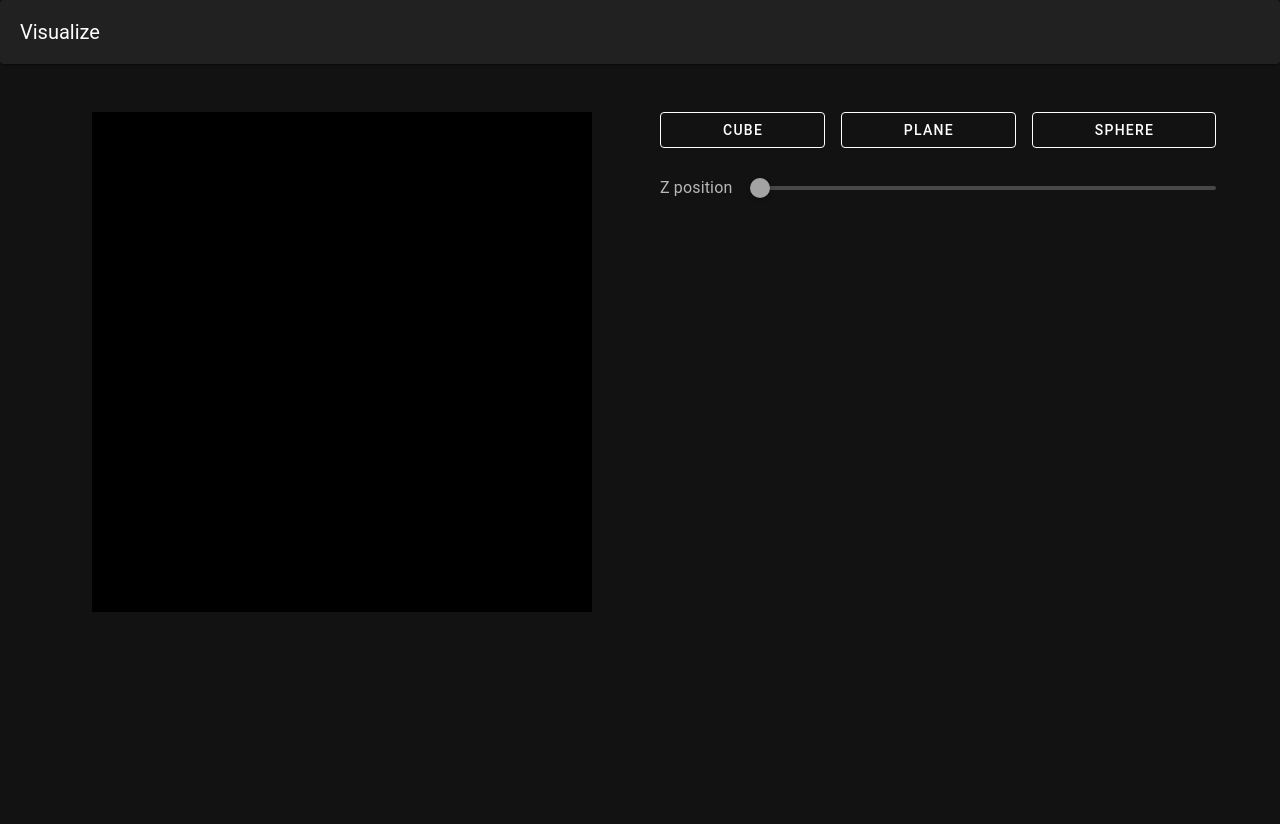
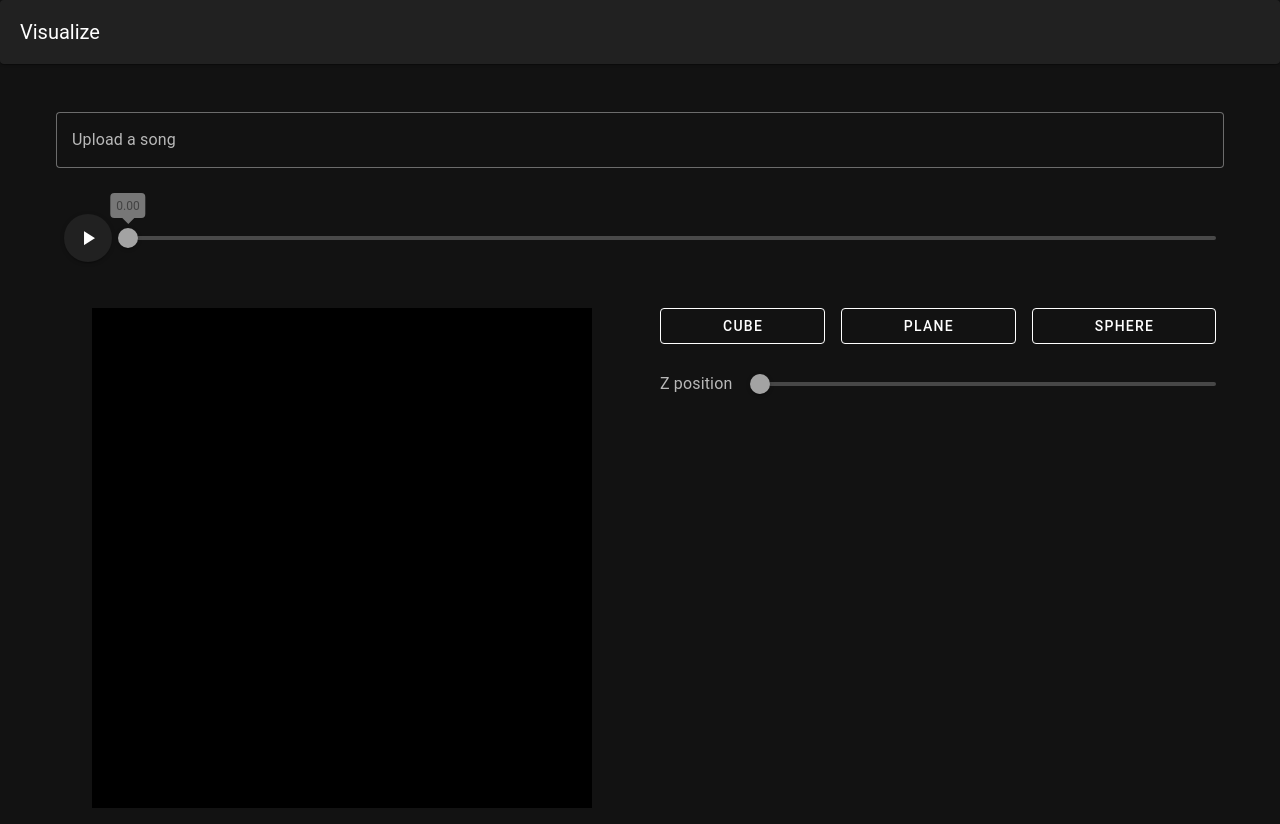
Before and after one commit to campbell-frost/Visualize, a Vue app: page / in a window 1280 px wide. Before the commit the page ends 800 px from the top, so only its background shows below. Built offline with nearby package versions, Linux system fonts and the light colour scheme.

Commit message:
Added audio playback

```diff
--- a/src/components/Visualize.vue
+++ b/src/components/Visualize.vue
@@ -1,18 +1,31 @@
 <template>
   <v-container class="container">
     <v-row class="mt-5">
+      <v-col>
+        <v-file-input label="Upload a song" chips clearable v-model="soundFile" @change="loadAudio" variant="outlined"
+          prepend-icon=""></v-file-input>
+      </v-col>
+    </v-row>
+    <v-row>
+      <v-col class="d-flex align-center">
+        <v-slider v-model="currentTime" :max="duration" @change="seekAudio" thumb-label="always" step="0.01">
+          <template v-slot:prepend>
+            <v-btn @click="togglePlayback" :icon="isPlaying ? 'mdi-pause' : 'mdi-play'" class="play-pause-btn"></v-btn>
+          </template>
+        </v-slider>
+      </v-col>
     </v-row>
     <v-row>
       <v-col>
-        <div ref="canvas" class="canvas" />
+        <div ref="canvas" class="canvas"></div>
       </v-col>
       <v-col>
-        <div class="d-flex justify-space-between mb-6 ">
+        <div class="d-flex justify-space-between mb-6">
           <v-btn class="flex-grow-1 mx-2" variant="outlined" @click="toggleShape('cube')">Cube</v-btn>
           <v-btn class="flex-grow-1 mx-2" variant="outlined" @click="toggleShape('plane')">Plane</v-btn>
           <v-btn class="flex-grow-1 mx-2" variant="outlined" @click="toggleShape('sphere')">Sphere</v-btn>
         </div>
-        <v-slider v-model="zPos" label="Z position" :step="1" max="100" min="2" track-color="grey" />
+        <v-slider v-model="zPos" label="Z position" :step="1" max="100" min="2" track-color="grey"></v-slider>
       </v-col>
     </v-row>
   </v-container>
@@ -27,6 +40,11 @@ export default {
   setup() {
     const canvas = ref(null);
     const zPos = ref(1);
+    const soundFile = ref(null);
+    const isPlaying = ref(false);
+    const audioElement = ref(null);
+    const currentTime = ref(0);
+    const duration = ref(0);
     const currentShape = ref('plane');
     let scene, camera, renderer;
 
@@ -69,10 +87,44 @@ export default {
       scene.add(shapeToAdd);
     };
 
+    const loadAudio = () => {
+      if (soundFile.value) {
+        audioElement.value = new Audio(URL.createObjectURL(soundFile.value));
+        audioElement.value.addEventListener('loadedmetadata', () => {
+          duration.value = audioElement.value.duration;
+        });
+        audioElement.value.addEventListener('timeupdate', () => {
+          if (!audioElement.value.paused && !audioElement.value.ended) {
+            currentTime.value = audioElement.value.currentTime;
+          }
+        });
+      }
+    };
+
+    const togglePlayback = () => {
+      if (audioElement.value) {
+        if (isPlaying.value) {
+          audioElement.value.pause();
+        } else {
+          audioElement.value.play();
+        }
+        isPlaying.value = !isPlaying.value;
+      }
+    };
+
+
+    // Not working yet
+    const seekAudio = () => {
+      if (audioElement.value) {
+        audioElement.value.currentTime = currentTime.value;
+      }
+    };
+
     // Runs when the page loads
     onMounted(() => {
       const { scene, camera, renderer } = createScene();
       toggleShape('plane');
+
 
       // Animate function
       const animate = function () {
@@ -92,7 +144,7 @@ export default {
       });
     });
 
-    return { canvas, zPos, toggleShape };
+    return { canvas, zPos, toggleShape, soundFile, isPlaying, togglePlayback, currentTime, duration, loadAudio, seekAudio };
   }
 };
 </script>
@@ -103,4 +155,9 @@ export default {
   justify-content: center;
   text-align: center;
 }
+
+.play-pause-btn {
+  position: relative;
+  z-index: 1;
+}
 </style>
```
